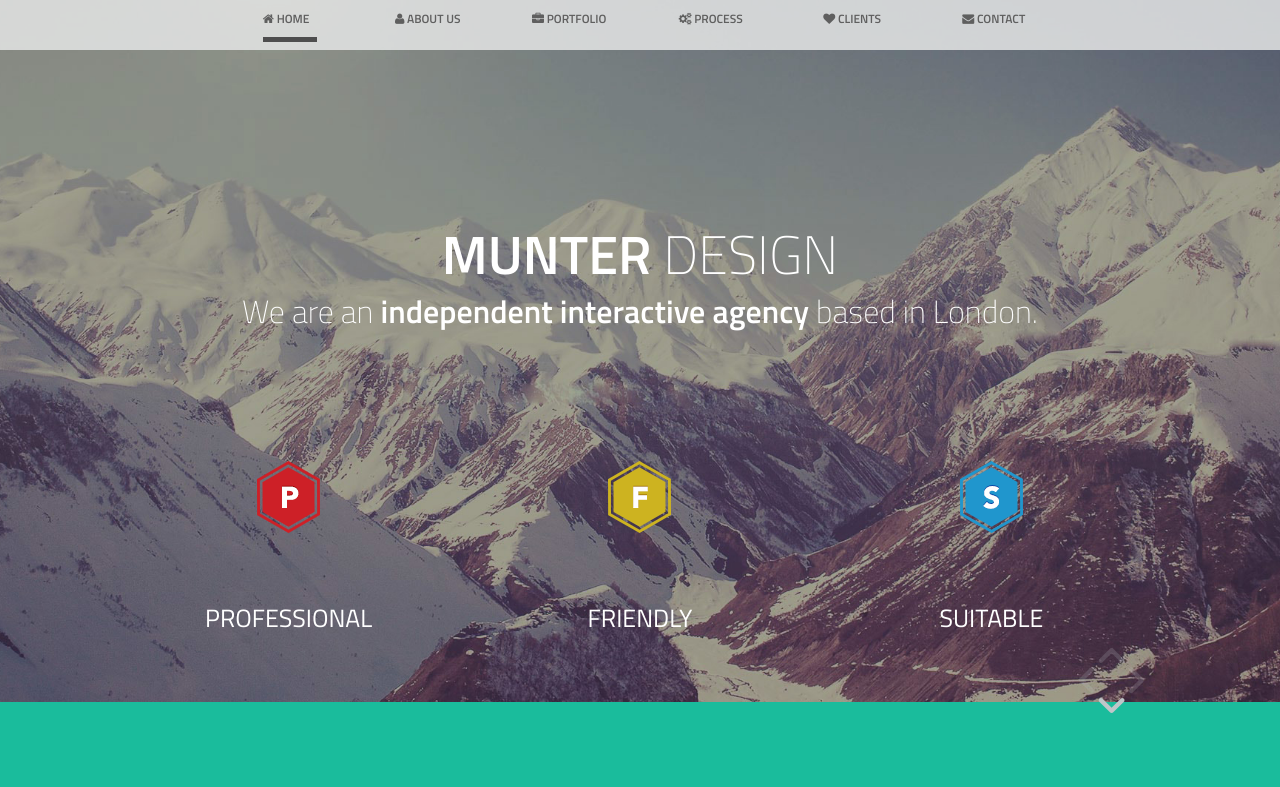
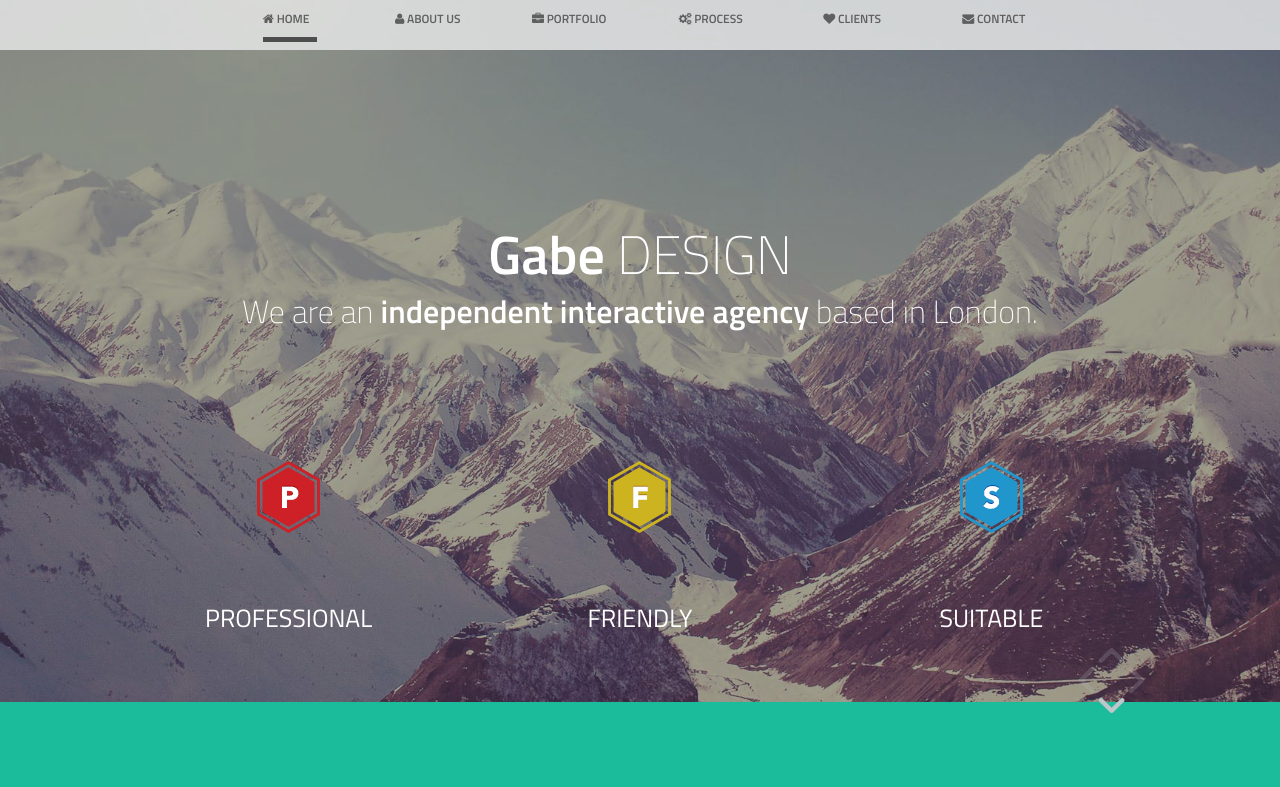
Before and after one commit to Gerdkid/GitClass, a plain HTML site: page index.html in a window 1280 px wide. Shown: the top 787 px of the page. Drawn offline with Linux system fonts and the light colour scheme.

Commit message:
changed header

```diff
--- a/index.html
+++ b/index.html
@@ -65,7 +65,7 @@
 		<div class="container">
 			<div id="home-row-1" class="row clearfix">
 				<div class="col-12">
-					<h1 class="font-semibold">MUNTER <span class="font-thin">DESIGN</span></h1>
+					<h1 class="font-semibold">Gabe <span class="font-thin">DESIGN</span></h1>
 					<h4 class="font-thin">We are an <span class="font-semibold">independent interactive agency</span> based in London.</h4>
 					<br>
 					<br>
```
